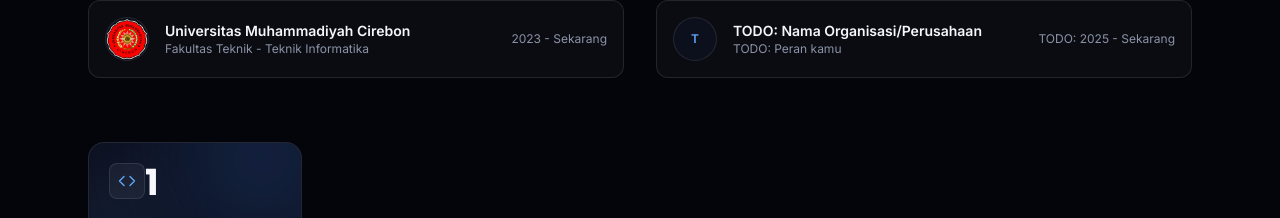
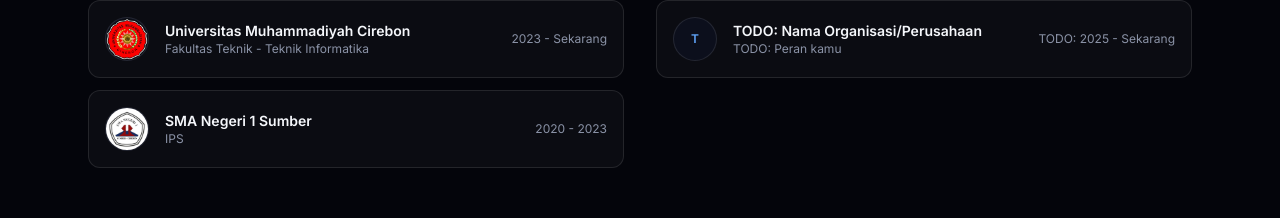
Before and after one commit to ahmadaftahrivai-arch/portofolio, a React (Vite) app: page / in a window 1280 px wide. Shown: the part 1514-1732 px from the top of the page. Built offline with nearby package versions, Linux system fonts and the light colour scheme; no server answers; the database is empty.

Commit message:
Add SMA Negeri 1 Sumber to education timeline
Co-Authored-By: Claude Sonnet 5 <noreply@anthropic.com>
Claude-Session: https://claude.ai/code/session_01BAUtCt8bKAHAoMdqkQhE9Y

```diff
--- a/src/data/timeline.ts
+++ b/src/data/timeline.ts
@@ -1,7 +1,7 @@
 import type { StatEntry, TimelineEntry } from './types'
 import umcLogo from '../assets/umc-logo.webp'
+import sman1SumberLogo from '../assets/sman1-sumber-logo.webp'
 
-// TODO(kamu): Ganti dengan riwayat pendidikan asli kamu, urut dari terbaru.
 export const education: TimelineEntry[] = [
   {
     id: 'edu-1',
@@ -9,6 +9,13 @@ export const education: TimelineEntry[] = [
     subtitle: 'Fakultas Teknik - Teknik Informatika',
     period: '2023 - Sekarang',
     logoUrl: umcLogo,
+  },
+  {
+    id: 'edu-2',
+    title: 'SMA Negeri 1 Sumber',
+    subtitle: 'IPS',
+    period: '2020 - 2023',
+    logoUrl: sman1SumberLogo,
   },
 ]
 
```
Also changed, not shown: src/assets/sman1-sumber-logo.webp (added).
